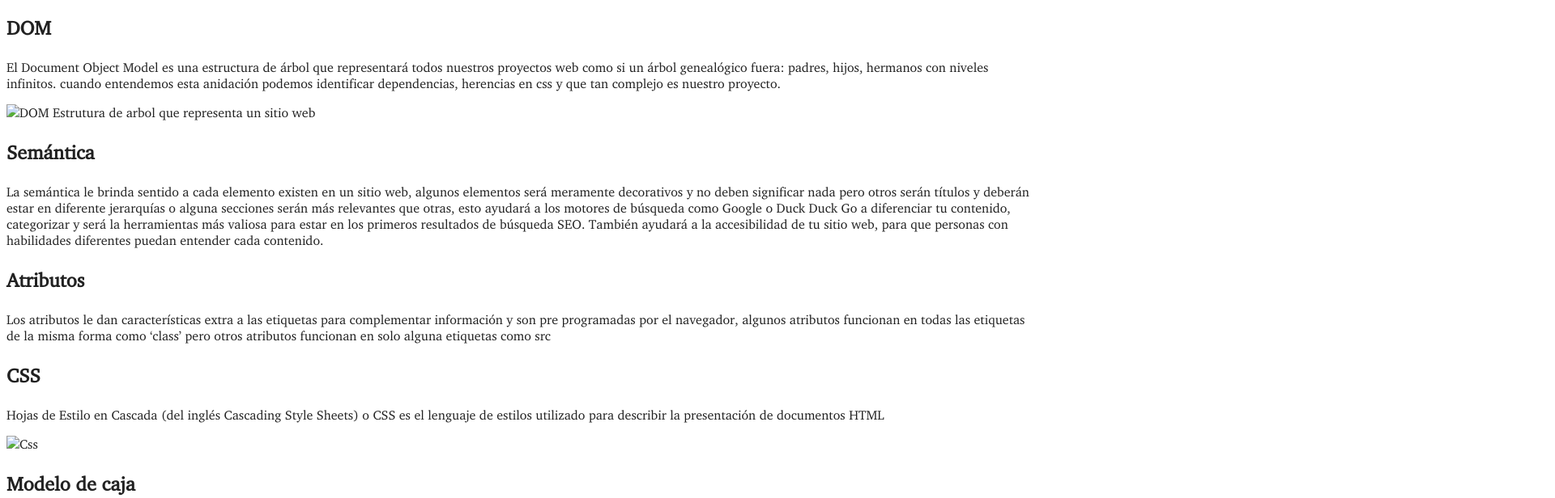
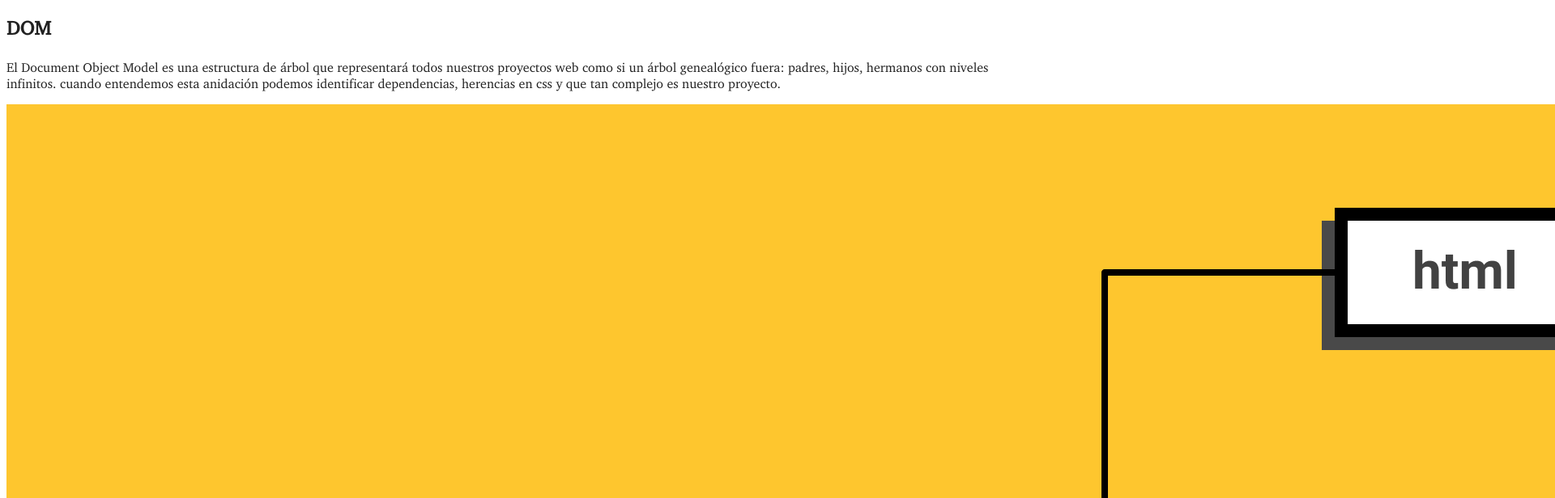
Before and after one commit to Rijutope06/html-css-esencial, a plain HTML site: page index.html in a window 1280 px wide. Shown: the part 1940-2556 px from the top of the page at 81% size, 1920 px wide, since content can reach past the window. Drawn offline with Linux system fonts and the light colour scheme; the site is published under a folder, as on GitHub Pages, so addresses that start at the root find nothing.

Commit message:
Se corrige ruta de imagenes /imgages a ./images de las secciones DOM Y CSS

```diff
--- a/index.html
+++ b/index.html
@@ -145,7 +145,7 @@
     proyecto.
   </p>
   <img
-    src="/images/dom.png"
+    src="./images/dom.png"
     alt="DOM Estrutura de arbol que representa un sitio web"
   />
 
@@ -175,7 +175,7 @@
     lenguaje de estilos utilizado para describir la presentación de documentos
     HTML
   </p>
-  <img src="/images/css.png" alt="Css" />
+  <img src="./images/css.png" alt="Css" />
 
   <h3>Modelo de caja</h3>
   <h4>El modelo de caja está compuesto por:</h4>
```
